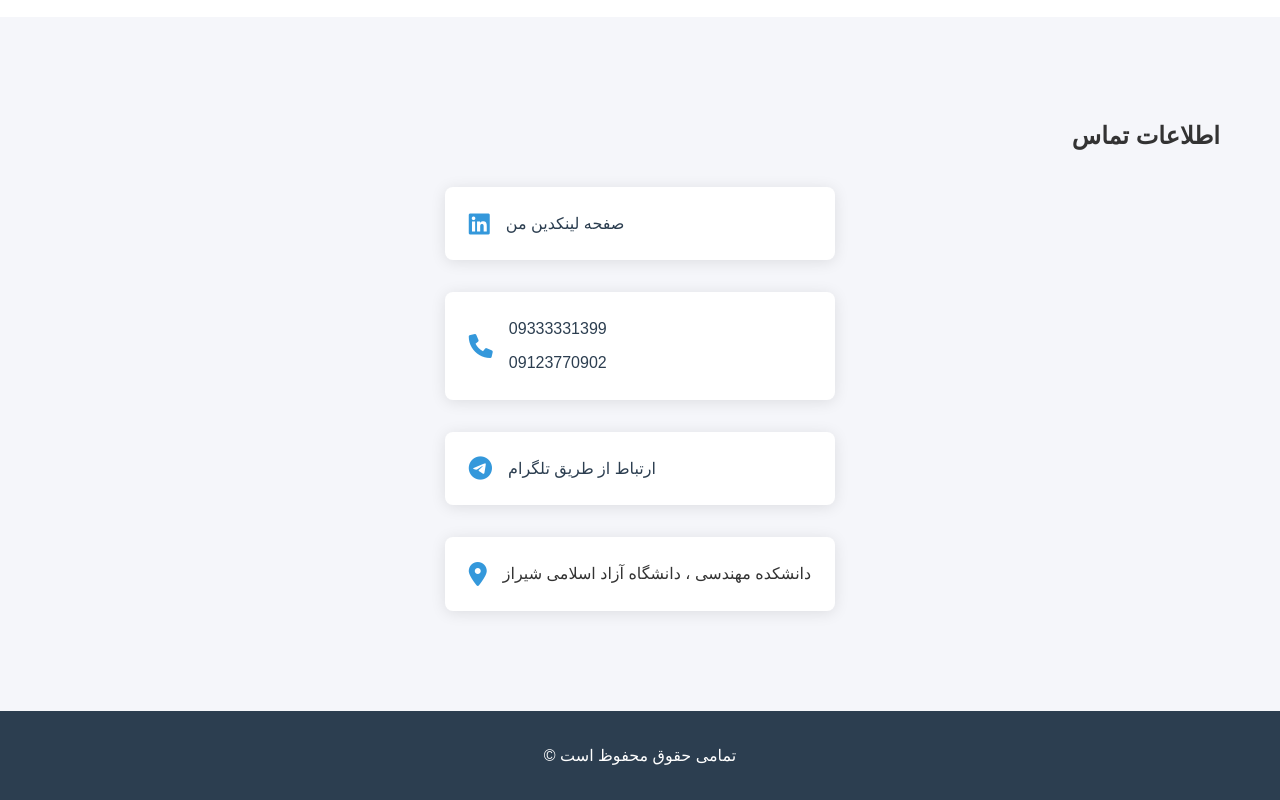
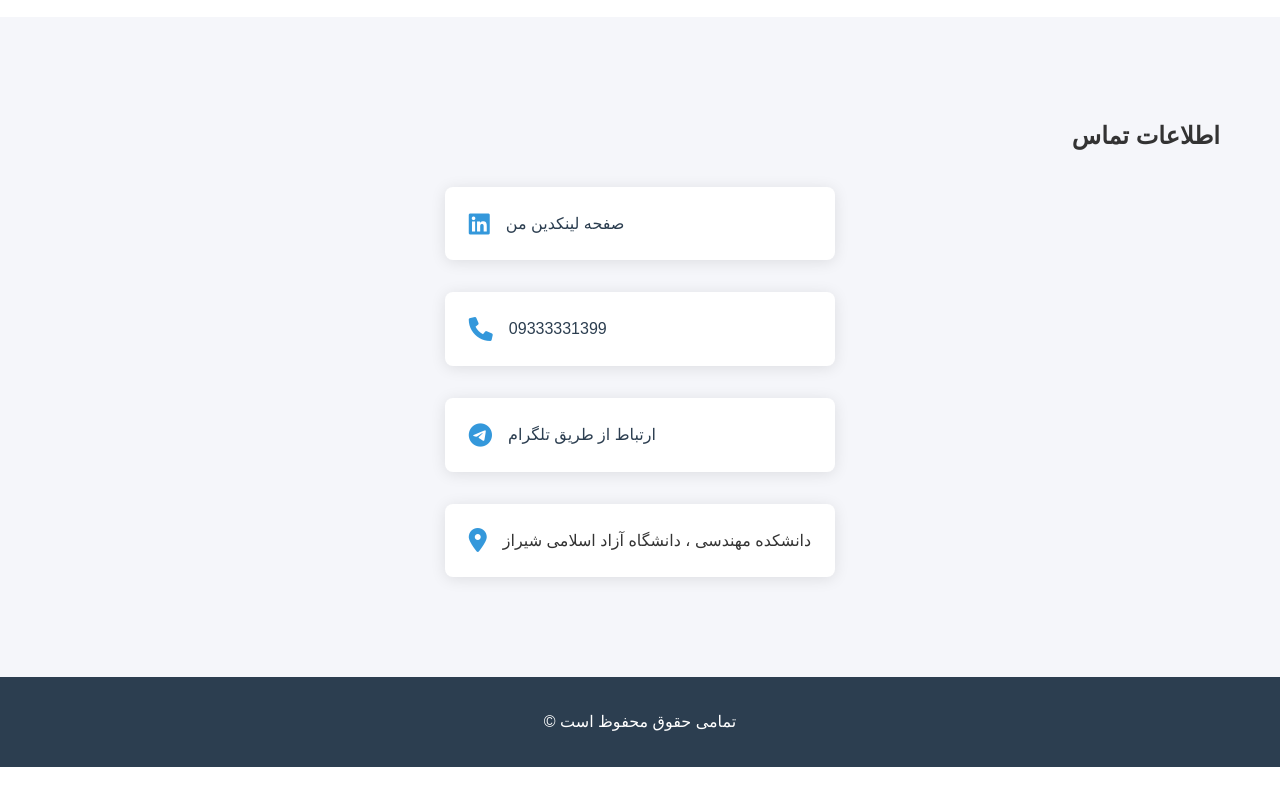
Before and after one commit to javadhasanli/javadhasanli.github.io, a website built with Vite: page index.html in a window 1280 px wide. Shown: the part 3453-4253 px from the top of the page. After the commit the page ends 4220 px from the top, so only its background shows below. Built offline with nearby package versions, Linux system fonts and the light colour scheme; a web font is replaced by a local one.

Commit message:
Update index.html

```diff
--- a/index.html
+++ b/index.html
@@ -232,7 +232,7 @@
               <i class="fas fa-phone"></i>
               <div class="phone-numbers">
                 <a href="tel:09333331399" class="phone-link">09333331399</a>
-                <a href="tel:09123770902" class="phone-link">09123770902</a>
+
               </div>
             </div>
             <div class="contact-item" data-aos="fade-up">
```
